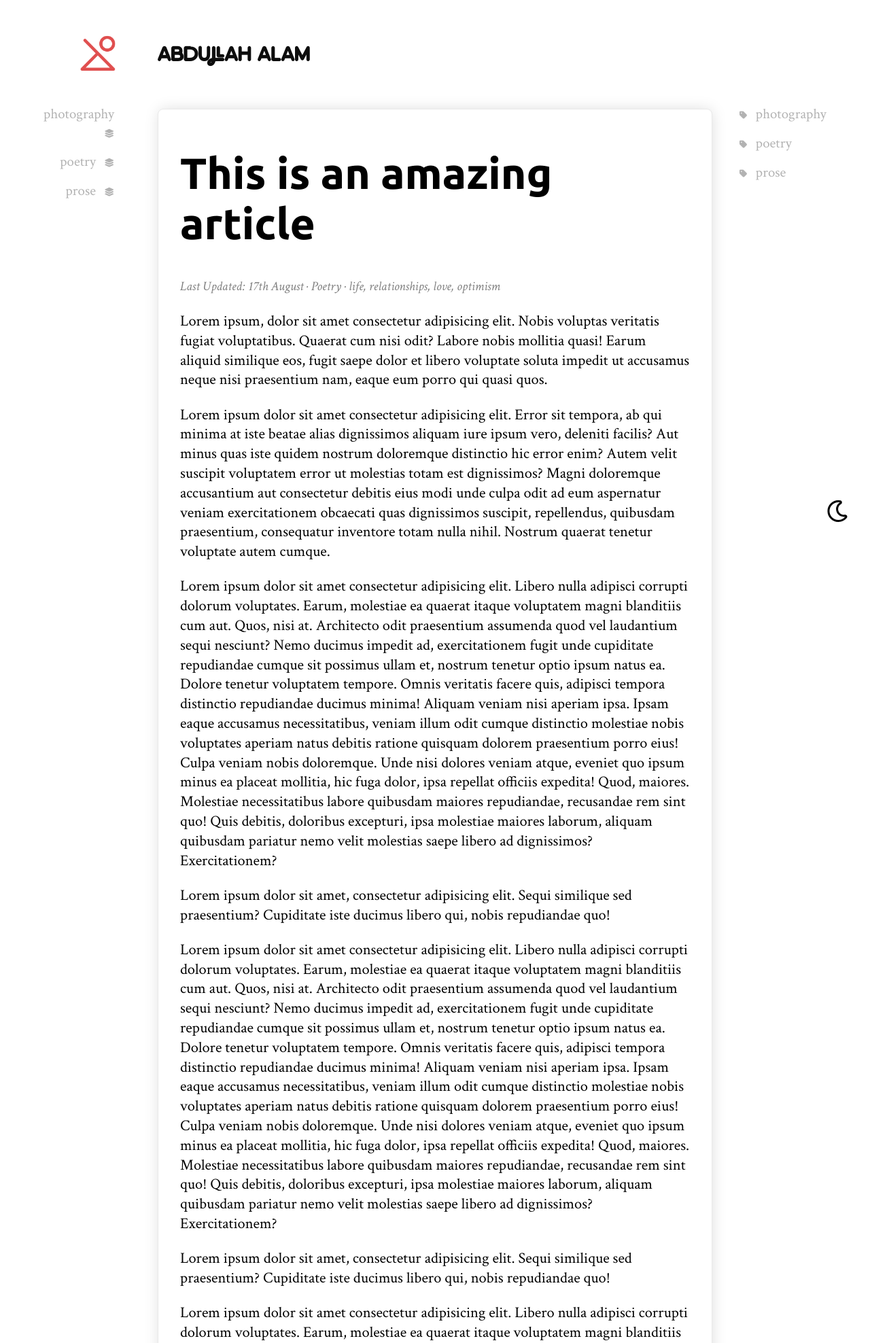
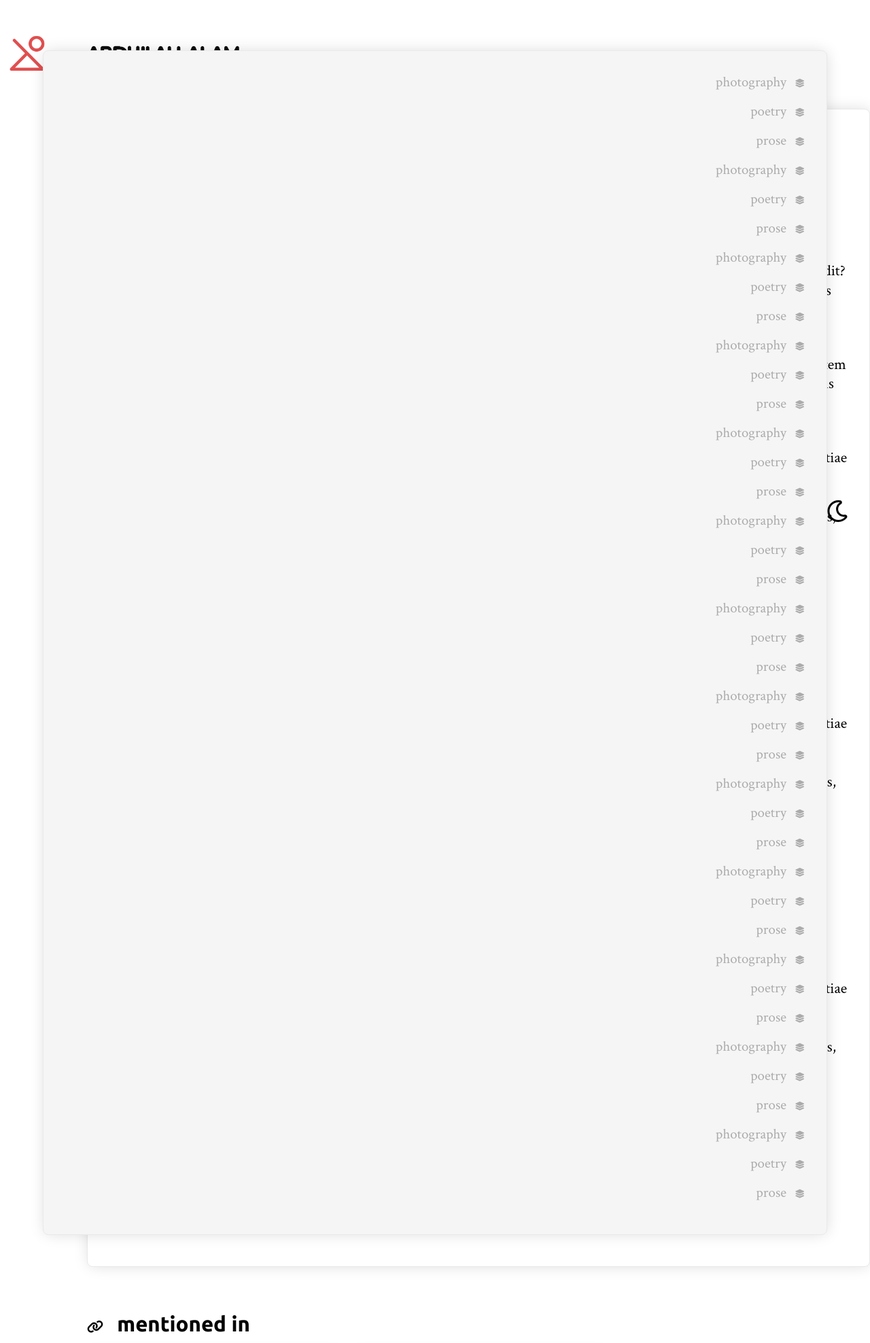
Before and after one commit to theabdullahalam/theabdullahalam.com, a Django app: page /note in a window 1280 px wide. Shown: the top 1976 px of the page at 68% size. Run offline with Django 3.2, Linux system fonts and the light colour scheme; some libraries are stand-ins or nearby versions.

Commit message:
float side list

```diff
--- a/main/static/css/note.css
+++ b/main/static/css/note.css
@@ -98,6 +98,25 @@ body .side-list {
   list-style: none;
   margin-top: 2.15rem;
 }
+@media screen and (max-width: 1560px) {
+  body .side-list {
+    position: absolute;
+    left: 0;
+    right: 0;
+    margin-left: auto;
+    margin-right: auto !important;
+    z-index: 3;
+    box-shadow: 1px 0px 22px -2px rgba(0, 0, 0, 0.15);
+    -webkit-box-shadow: 1px 0px 22px -2px rgba(0, 0, 0, 0.15);
+    -moz-box-shadow: 1px 0px 22px -2px rgba(0, 0, 0, 0.15);
+    background: whitesmoke;
+    border: 1px solid rgb(233, 233, 233);
+    padding: 2rem;
+    min-width: unset !important;
+    width: 85vw;
+    border-radius: 0.5rem;
+  }
+}
 body .side-list li {
   margin-bottom: 1rem;
 }
@@ -151,6 +170,7 @@ body #tags-list {
   grid-area: tags;
   margin-left: 0rem;
   min-width: 15vw;
+  display: none;
 }
 body #tags-list li a i {
   margin-right: 0.5rem;
--- a/main/static/scss/note.scss
+++ b/main/static/scss/note.scss
@@ -104,6 +104,7 @@ body {
       }
     }
   }
+  // end dark mode
 
   #site-logo {
     height: 5rem;
@@ -131,6 +132,33 @@ body {
   .side-list {
     list-style: none;
     margin-top: $top-margin - 0.35rem;
+
+    @media screen and (max-width: 1560px) {
+      // grid-column: 1/3 !important;
+      // grid-row: 1/2 !important;
+      position: absolute;
+      left: 0;
+      right: 0;
+      margin-left: auto;
+      margin-right: auto !important;
+
+      z-index: 3;
+
+      box-shadow: 1px 0px 22px -2px rgba(0, 0, 0, 0.15);
+      -webkit-box-shadow: 1px 0px 22px -2px rgba(0, 0, 0, 0.15);
+      -moz-box-shadow: 1px 0px 22px -2px rgba(0, 0, 0, 0.15);
+
+      background: whitesmoke;
+      border: 1px solid rgb(233, 233, 233);
+
+      padding: 2rem;
+      min-width: unset !important;
+      width: 85vw;
+
+
+      border-radius: 0.5rem;
+
+    }
 
     li {
       margin-bottom: 1rem;
@@ -206,6 +234,7 @@ body {
     grid-area: tags;
     margin-left: $grid-margin - 2rem;
     min-width: 15vw;
+    display: none;
 
     li {
       a {
--- a/main/templates/note.html
+++ b/main/templates/note.html
@@ -54,6 +54,115 @@
       <li>
         <a href="#">prose <i class="fas fa-layer-group"></i></a>
       </li>
+      <li>
+        <a href="#">photography <i class="fas fa-layer-group"></i></a>
+      </li>
+      <li>
+        <a href="#">poetry <i class="fas fa-layer-group"></i></a>
+      </li>
+      <li>
+        <a href="#">prose <i class="fas fa-layer-group"></i></a>
+      </li>
+      <li>
+        <a href="#">photography <i class="fas fa-layer-group"></i></a>
+      </li>
+      <li>
+        <a href="#">poetry <i class="fas fa-layer-group"></i></a>
+      </li>
+      <li>
+        <a href="#">prose <i class="fas fa-layer-group"></i></a>
+      </li>
+      <li>
+        <a href="#">photography <i class="fas fa-layer-group"></i></a>
+      </li>
+      <li>
+        <a href="#">poetry <i class="fas fa-layer-group"></i></a>
+      </li>
+      <li>
+        <a href="#">prose <i class="fas fa-layer-group"></i></a>
+      </li>
+      <li>
+        <a href="#">photography <i class="fas fa-layer-group"></i></a>
+      </li>
+      <li>
+        <a href="#">poetry <i class="fas fa-layer-group"></i></a>
+      </li>
+      <li>
+        <a href="#">prose <i class="fas fa-layer-group"></i></a>
+      </li>
+      <li>
+        <a href="#">photography <i class="fas fa-layer-group"></i></a>
+      </li>
+      <li>
+        <a href="#">poetry <i class="fas fa-layer-group"></i></a>
+      </li>
+      <li>
+        <a href="#">prose <i class="fas fa-layer-group"></i></a>
+      </li>
+      <li>
+        <a href="#">photography <i class="fas fa-layer-group"></i></a>
+      </li>
+      <li>
+        <a href="#">poetry <i class="fas fa-layer-group"></i></a>
+      </li>
+      <li>
+        <a href="#">prose <i class="fas fa-layer-group"></i></a>
+      </li>
+      <li>
+        <a href="#">photography <i class="fas fa-layer-group"></i></a>
+      </li>
+      <li>
+        <a href="#">poetry <i class="fas fa-layer-group"></i></a>
+      </li>
+      <li>
+        <a href="#">prose <i class="fas fa-layer-group"></i></a>
+      </li>
+      <li>
+        <a href="#">photography <i class="fas fa-layer-group"></i></a>
+      </li>
+      <li>
+        <a href="#">poetry <i class="fas fa-layer-group"></i></a>
+      </li>
+      <li>
+        <a href="#">prose <i class="fas fa-layer-group"></i></a>
+      </li>
+      <li>
+        <a href="#">photography <i class="fas fa-layer-group"></i></a>
+      </li>
+      <li>
+        <a href="#">poetry <i class="fas fa-layer-group"></i></a>
+      </li>
+      <li>
+        <a href="#">prose <i class="fas fa-layer-group"></i></a>
+      </li>
+      <li>
+        <a href="#">photography <i class="fas fa-layer-group"></i></a>
+      </li>
+      <li>
+        <a href="#">poetry <i class="fas fa-layer-group"></i></a>
+      </li>
+      <li>
+        <a href="#">prose <i class="fas fa-layer-group"></i></a>
+      </li>
+      <li>
+        <a href="#">photography <i class="fas fa-layer-group"></i></a>
+      </li>
+      <li>
+        <a href="#">poetry <i class="fas fa-layer-group"></i></a>
+      </li>
+      <li>
+        <a href="#">prose <i class="fas fa-layer-group"></i></a>
+      </li>
+      <li>
+        <a href="#">photography <i class="fas fa-layer-group"></i></a>
+      </li>
+      <li>
+        <a href="#">poetry <i class="fas fa-layer-group"></i></a>
+      </li>
+      <li>
+        <a href="#">prose <i class="fas fa-layer-group"></i></a>
+      </li>
+
     </ul>
 
     <!-- content -->
```
Also changed, not shown: 1 other file.
